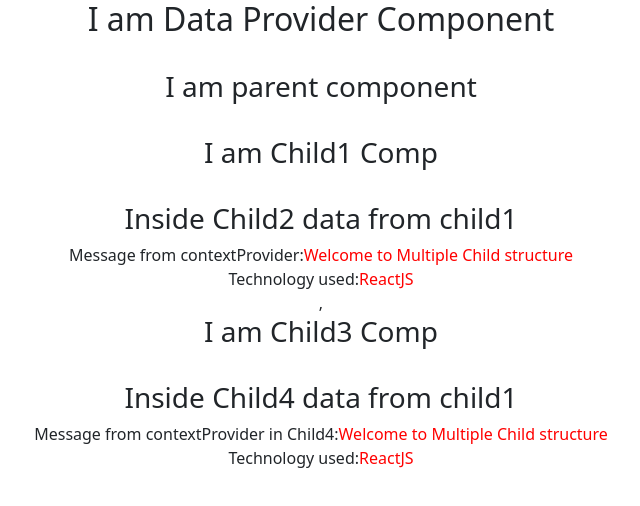
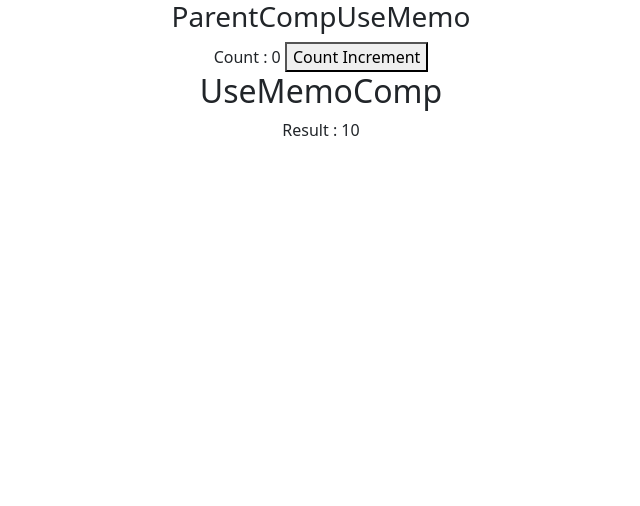
Before and after one commit to shingadeanandrao/ReactConcepts, a React (Create React App) app: page /stateInFuncCompo in a window 1280 px wide. Shown: the top 506 px of the page, without its empty margins (319-959 px from the left). Built offline with nearby package versions, Linux system fonts and the light colour scheme.

Commit message:
Updated comments
Updated comments

```diff
--- a/src/App.js
+++ b/src/App.js
@@ -1,5 +1,6 @@
 import './App.css';
 import 'bootstrap/dist/css/bootstrap.min.css';
+import ParentCompUseMemo from './components/Memo/ParentCompUseMemo';
 // import ParentCompUseContext from './components/useContextHook/ParentCompUseContext';
 
 // import ClassComponentExample from './components/FormHandling/ClassComponentExample';
@@ -18,7 +19,7 @@ import 'bootstrap/dist/css/bootstrap.min.css';
 // import ApiCallUsinguseEffect from './components/ApiIntegration/APICallUsinguseEffect';
 // import ApiCallUsinguseEffectHook from './components/ApiIntegration/ApiCallUsinguseEffectHook';
 // import Container from './components/CompoLifeCycle/Container';
-import ContextProvider from './components/useContextHook/useContext/ContextProvider';
+// import ContextProvider from './components/useContextHook/useContext/ContextProvider';
 
 
 function App() {
@@ -49,7 +50,8 @@ function App() {
         {/* <FormAllInputs/> */}
         {/* <ClassComponentExample/> */}
         {/* <ParentCompUseContext/> */}
-        <ContextProvider/>
+        {/* <ContextProvider/> */}
+        <ParentCompUseMemo/>
     </div>
   );
 }
--- a/src/components/JsxDetails/Fragmnt.jsx
+++ b/src/components/JsxDetails/Fragmnt.jsx
@@ -1,4 +1,7 @@
 // /*import React from "react"; or*/ import { Fragment } from "react";
+
+// fragment will enclose the all elements and avoid creating unnecessary node(div) in DOM
+
 
 // const FragmntComp = ()=>{
 //     return(
--- a/src/components/JsxDetails/JsxComp.js
+++ b/src/components/JsxDetails/JsxComp.js
@@ -1,4 +1,6 @@
 import React from "react";
+
+// JSX file will allow to write both javascript and HTML code
 const JsxComp = ()=>{
     let p=10, q= 20;
     return(
--- /dev/null
+++ b/src/components/Memo/ParentCompUseMemo.jsx
@@ -0,0 +1,21 @@
+import React, {useState} from 'react'
+import UseMemoComp from './UseMemoComp'
+
+const ParentCompUseMemo = () => {
+
+    const[count, setCount] = useState(0)
+
+    const incrementCount=()=>{
+          setCount(count+1)
+    }
+
+  return (
+    <>
+        <h3> ParentCompUseMemo </h3>
+        Count : {count} <button onClick={incrementCount}> Count Increment</button>
+        <UseMemoComp number1={10} number2={count}/>
+    </>
+  )
+}
+
+export default ParentCompUseMemo;
--- /dev/null
+++ b/src/components/Memo/UseMemoComp.jsx
@@ -0,0 +1,23 @@
+import React, { useMemo } from 'react'
+
+const UseMemoComp = ({number1, number2}) => {
+
+    const result = useMemo(()=>{
+        console.log('useMemo hook called')
+        let sum=0;
+        sum = number1+number2;
+        return sum
+
+    }, [number1, number2]
+
+    )
+
+  return (
+    <>
+        <h2>  UseMemoComp </h2>
+        Result : {result}
+    </>
+  )
+}
+
+export default UseMemoComp;
--- a/src/components/stateInComponent/StateInClassComp.jsx
+++ b/src/components/stateInComponent/StateInClassComp.jsx
@@ -1,4 +1,7 @@
 import React,{Component} from "react";
+
+
+// state  is used to declare properties and setState is used  to update changed properties and re-render it in class component
 
 class StateInClassComp extends Component{
     constructor(props){
--- a/src/components/stateInComponent/useStateHook.jsx
+++ b/src/components/stateInComponent/useStateHook.jsx
@@ -1,4 +1,6 @@
 import { useState } from "react";
+
+//useState Hook replaces state and setState inside class component
 
 const UseStateHook = ()=>{
     //syntax of useState Hook
@@ -15,7 +17,7 @@ const UseStateHook = ()=>{
 
 
     const nameChange=()=>{
-        updateName('Pooja');
+        updateName('Nikita');
     }
     const changeCount=()=>{
         updateCount(count+1);
--- a/src/components/useContextHook/MyContext.jsx
+++ b/src/components/useContextHook/MyContext.jsx
@@ -2,6 +2,8 @@ import React from "react";
 
 //create a new Context
 
+// Context is used for passing properties directly from parent comp to any component directly
+
 const myContext = React.createContext();
 
 export default myContext
```
Also changed, not shown: src/components/Memo/MemoComp.jsx (added, +17 -0 lines), src/components/Memo/MemoParent.jsx (added, +20 -0 lines).
